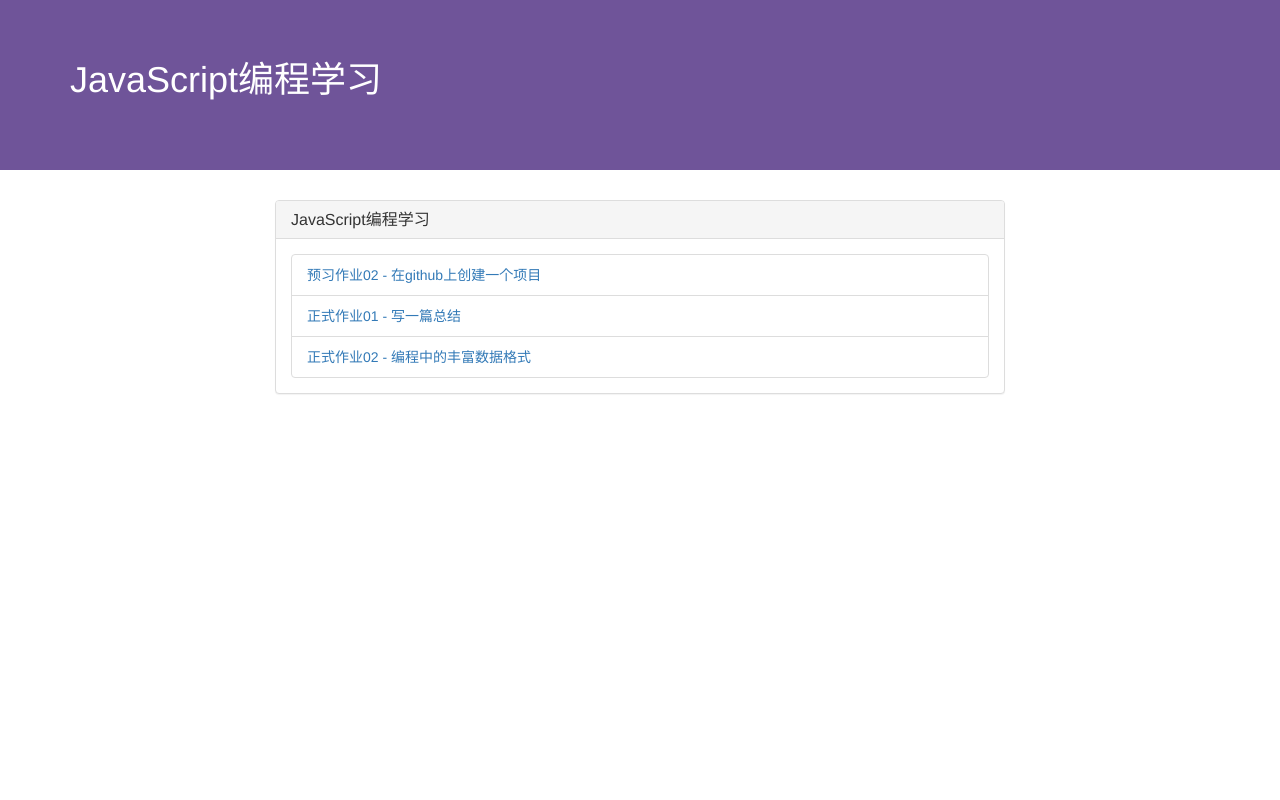
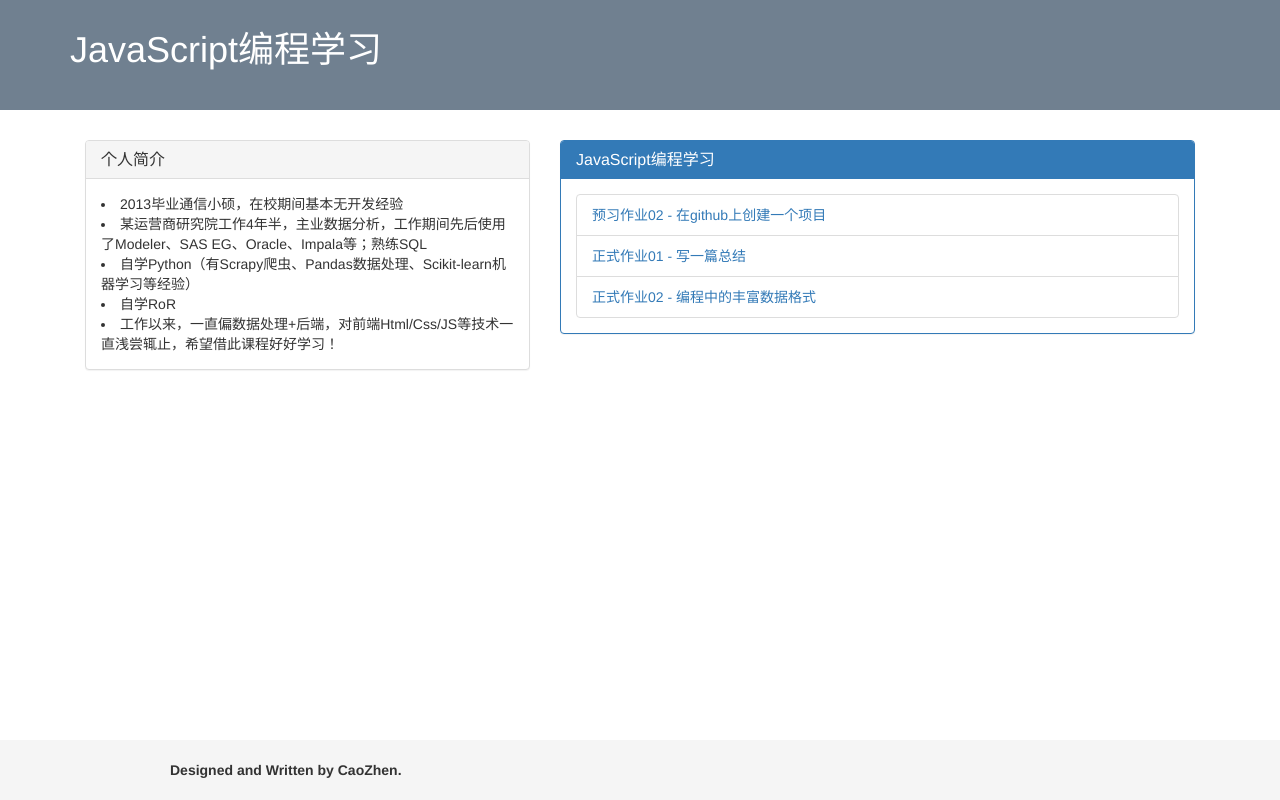
Before and after one commit to pingcha/Javascript_Learning, a plain HTML site: page index.html in a window 1280 px wide. Drawn offline with nearby package versions, Linux system fonts and the light colour scheme.

Commit message:
mod html&css

```diff
--- a/index.html
+++ b/index.html
@@ -15,9 +15,26 @@
       <h1>JavaScript编程学习</h1>
     </div>
   </div>
+  </div>
+
   <div class="container">
-    <div class="col-md-8 col-md-offset-2">
+    <div class="col-md-5">
       <div class="panel panel-default">
+        <div class="panel-heading">
+          <h3 class="panel-title">个人简介</h3>
+        </div>
+        <div class="panel-body">
+          <li>2013毕业通信小硕，在校期间基本无开发经验</li>
+          <li>某运营商研究院工作4年半，主业数据分析，工作期间先后使用了Modeler、SAS EG、Oracle、Impala等；熟练SQL</li>
+          <li>自学Python（有Scrapy爬虫、Pandas数据处理、Scikit-learn机器学习等经验）</li>
+          <li>自学RoR</li>
+          <li>工作以来，一直偏数据处理+后端，对前端Html/Css/JS等技术一直浅尝辄止，希望借此课程好好学习！</li>
+        </div>
+      </div>
+    </div>
+
+    <div class="col-md-7">
+      <div class="panel panel-primary">
         <div class="panel-heading">
           <h3 class="panel-title">JavaScript编程学习</h3>
         </div>
@@ -41,6 +58,13 @@
       </div>
     </div>
   </div>
+
+  <footer class="footer">
+    <div class="container">
+      <p class="footer-text">Designed and Written by CaoZhen.</p>
+    </div>
+  </footer>
+
 </div>
 </body>
 </html>
--- a/public/style.css
+++ b/public/style.css
@@ -1,13 +1,26 @@
 .main-header {
-  padding-top: 60px;
-  padding-bottom: 60px;
+  padding-top: 30px;
+  padding-bottom: 30px;
   margin-bottom: 30px;
   font-size: 24px;
   text-align: left;
-  background-color: #6f5499;
+  background-color: #708090;
 }
 
 .main-header h1 {
   margin-top: 0;
   color: #fff;
 }
+
+.footer {
+  position: absolute;
+  bottom: 0;
+  width: 100%;
+  height: 60px;
+  background-color: #f5f5f5;
+}
+
+.footer-text {
+  margin: 20px 100px;
+  font-weight: bold;
+}
```
